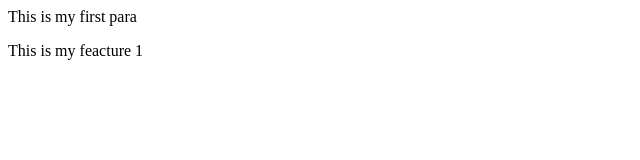
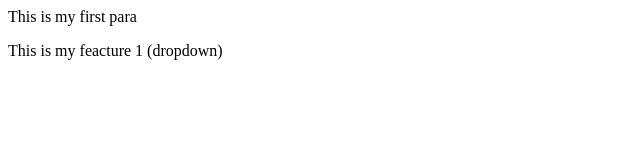
Before and after one commit to MoizHanifdev/LocalRepo, a plain HTML site: page index.html in a window 1280 px wide. Shown: the full height of the page, 0-640 px from the left. Drawn offline with Linux system fonts and the light colour scheme.

```diff
--- a/index.html
+++ b/index.html
@@ -1,2 +1,2 @@
 <p>This is my first para</p>
-<p>This is my feacture 1</p>
+<p>This is my feacture 1 (dropdown)</p>
```
